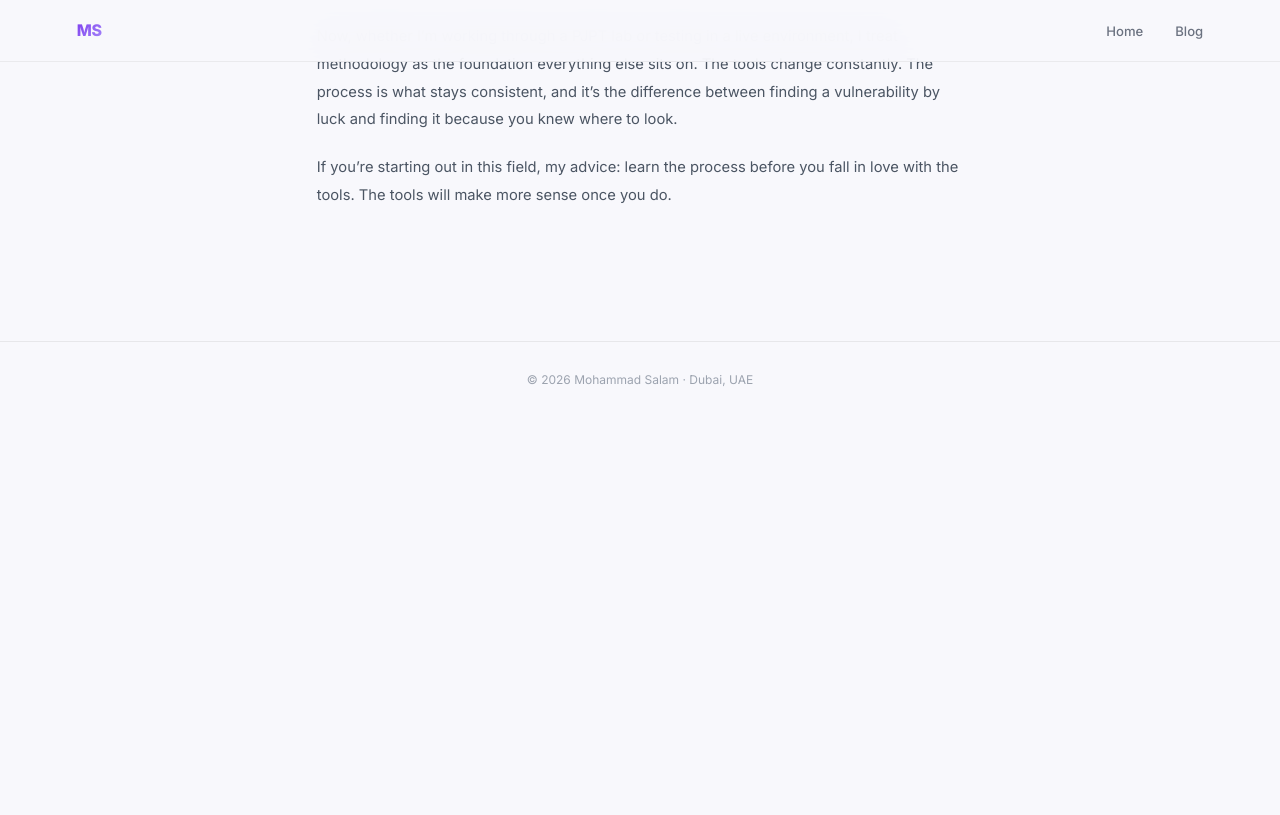
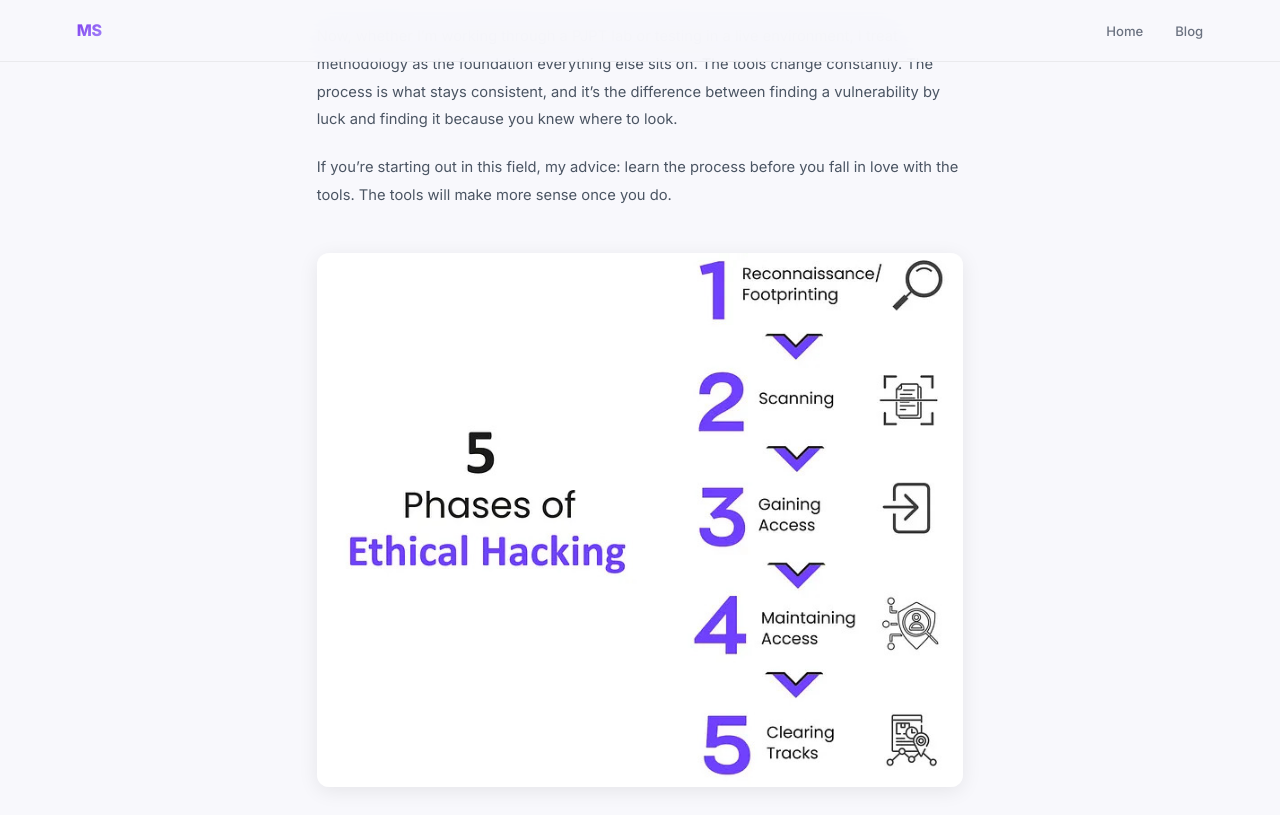
Before and after one commit to MohammadSalam-sec/mohammadsalam-sec.github.io, a Jekyll site: the page built from _posts/2026-07-21-why-methodology-matters.md, in a window 1280 px wide and 900 px high, scrolled down 750 px. Shown: the top 815 px of the window. Built offline with Jekyll 4.4.1, drawn with Linux system fonts in a browser that asks for light colours; before the commit the page ends 1167 px from its top, so only the background shows below that.

Commit message:
Update 2026-07-21-why-methodology-matters.md

```diff
--- a/_posts/2026-07-21-why-methodology-matters.md
+++ b/_posts/2026-07-21-why-methodology-matters.md
@@ -13,3 +13,5 @@ The shift happened when I started following a structured process: recon, enumera
 Now, whether I'm working through a PJPT lab or testing in a live environment, I treat methodology as the foundation everything else sits on. The tools change constantly. The process is what stays consistent, and it's the difference between finding a vulnerability by luck and finding it because you knew where to look.
 
 If you're starting out in this field, my advice: learn the process before you fall in love with the tools. The tools will make more sense once you do.
+
+![Phases](/assets/images/5phases.jpg)
```
